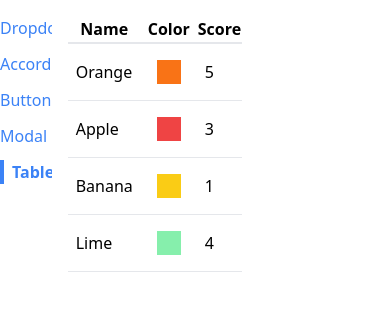
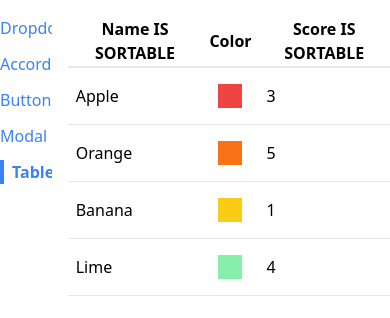
Before and after one commit to sweedalgharshi/comps, a React (Create React App) app: page /table in a window 390 px wide. Shown: the top 318 px of the page. Built offline with nearby package versions, Linux system fonts and the light colour scheme.

Commit message:
Added SortableTable Component

```diff
--- /dev/null
+++ b/src/components/SortableTable.js
@@ -0,0 +1,20 @@
+import Table from './Table';
+
+function SortableTable(props) {
+  const { config } = props;
+
+  const updatedConfig = config.map((columnObj) => {
+    if (!columnObj.sortValue) {
+      return columnObj;
+    }
+
+    return {
+      ...columnObj,
+      header: () => <th>{columnObj.label} IS SORTABLE</th>,
+    };
+  });
+
+  return <Table {...props} config={updatedConfig} />;
+}
+
+export default SortableTable;
--- a/src/components/Table.js
+++ b/src/components/Table.js
@@ -1,5 +1,13 @@
+import { Fragment } from 'react';
+
 function Table({ data, config, keyFunc }) {
   const renderedHeaders = config.map((column) => {
+    if (column.header) {
+      return (
+        <Fragment key={column.label}>{column.header()}</Fragment>
+      );
+    }
+
     return <th key={column.label}>{column.label}</th>;
   });
 
@@ -11,6 +19,7 @@ function Table({ data, config, keyFunc }) {
         </td>
       );
     });
+
     return (
       <tr className="border-b" key={keyFunc(rowData)}>
         {renderedCells}
--- a/src/pages/TablePage.js
+++ b/src/pages/TablePage.js
@@ -1,20 +1,29 @@
-import Table from '../components/Table';
+import SortableTable from '../components/SortableTable';
+// import Table from '../components/Table';
 
 function TablePage() {
   const data = [
+    { name: 'Apple', color: 'bg-red-500', score: 3 },
     { name: 'Orange', color: 'bg-orange-500', score: 5 },
-    { name: 'Apple', color: 'bg-red-500', score: 3 },
     { name: 'Banana', color: 'bg-yellow-400', score: 1 },
     { name: 'Lime', color: 'bg-green-300', score: 4 },
   ];
 
   const config = [
-    { label: 'Name', render: (fruit) => fruit.name },
+    {
+      label: 'Name',
+      render: (fruit) => fruit.name,
+      sortValue: (fruit) => fruit.name,
+    },
     {
       label: 'Color',
       render: (fruit) => <div className={`p-3 m-2 ${fruit.color}`} />,
     },
-    { label: 'Score', render: (fruit) => fruit.score },
+    {
+      label: 'Score',
+      render: (fruit) => fruit.score,
+      sortValue: (fruit) => fruit.score,
+    },
   ];
 
   const keyFunc = (fruit) => {
@@ -23,7 +32,7 @@ function TablePage() {
 
   return (
     <div>
-      <Table data={data} config={config} keyFunc={keyFunc} />
+      <SortableTable data={data} config={config} keyFunc={keyFunc} />
     </div>
   );
 }
```
Also changed, not shown: 1 other file (tests, documents, lock files or other folders).
